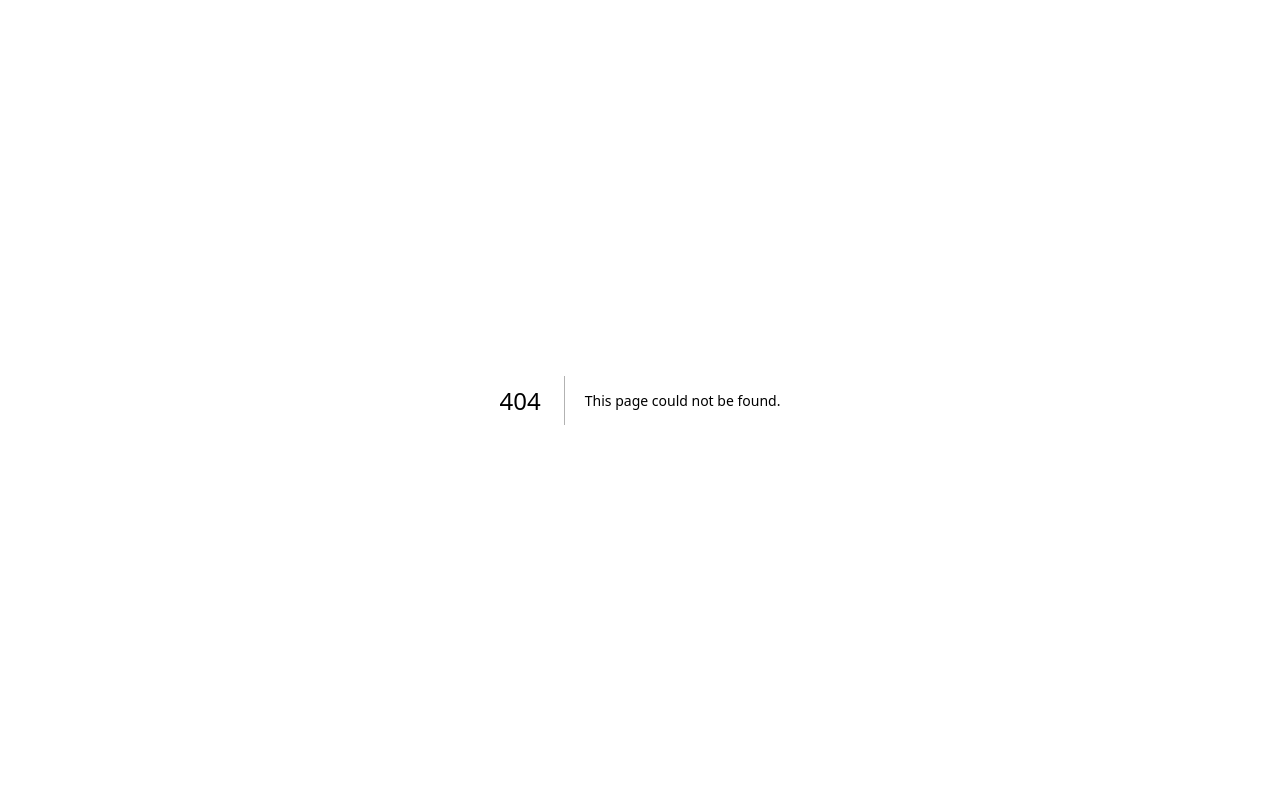
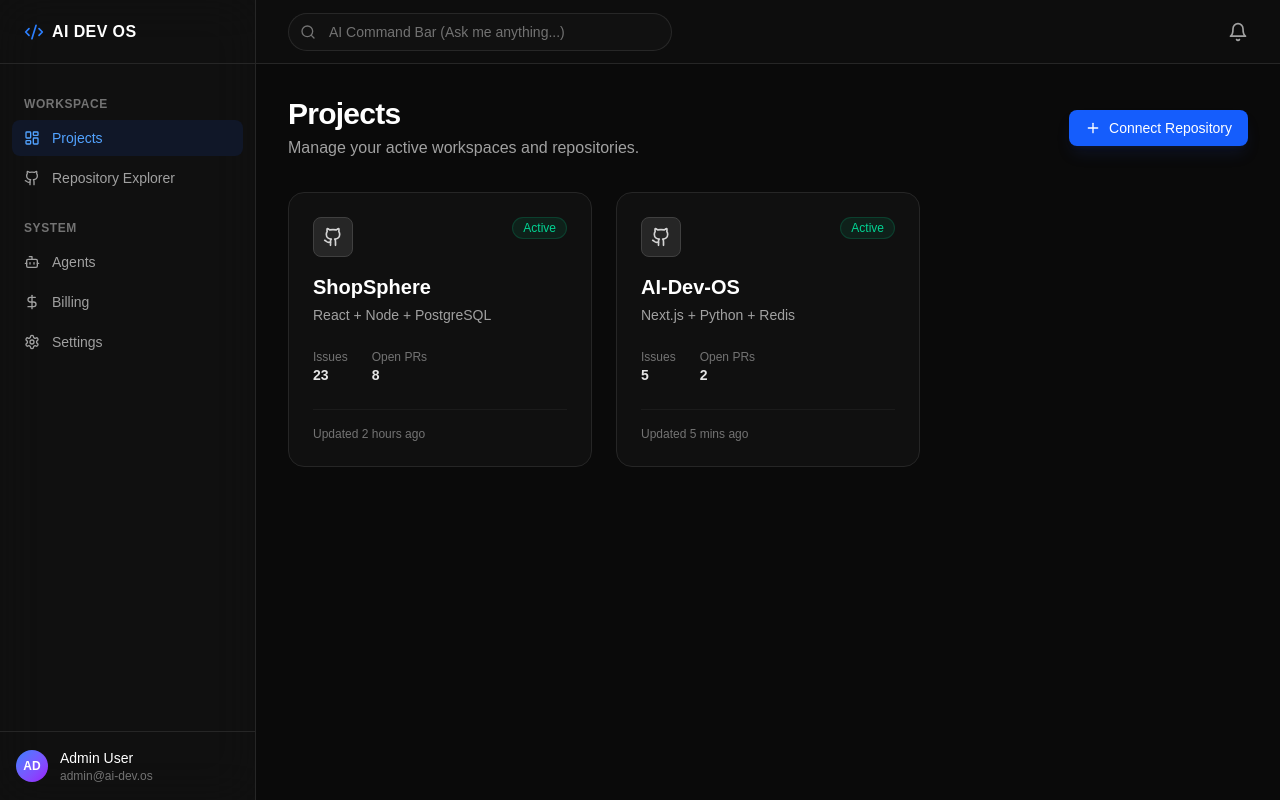
Before and after one commit to ktilak12/Ai-developers-OS, a Next.js app in the folder apps/web/: page /dashboard in a window 1280 px wide. Before the commit this address had no page. Built offline with nearby package versions, Linux system fonts and the light colour scheme.

Commit message:
feat(web): add projects overview card grid dashboard view

```diff
--- /dev/null
+++ b/apps/web/src/app/(dashboard)/dashboard/page.tsx
@@ -0,0 +1,80 @@
+import Link from "next/link";
+
+export default function ProjectsPage() {
+  const projects = [
+    {
+      id: "shop-sphere",
+      name: "ShopSphere",
+      tech: "React + Node + PostgreSQL",
+      issues: 23,
+      prs: 8,
+      status: "Active",
+      updatedAt: "2 hours ago"
+    },
+    {
+      id: "ai-dev-os",
+      name: "AI-Dev-OS",
+      tech: "Next.js + Python + Redis",
+      issues: 5,
+      prs: 2,
+      status: "Active",
+      updatedAt: "5 mins ago"
+    }
+  ];
+
+  return (
+    <div className="max-w-6xl mx-auto">
+      <div className="flex items-center justify-between mb-8">
+        <div>
+          <h1 className="text-3xl font-bold text-white tracking-tight">Projects</h1>
+          <p className="text-neutral-400 mt-1">Manage your active workspaces and repositories.</p>
+        </div>
+        <Link
+          href="/projects/new"
+          className="flex items-center gap-2 rounded-lg bg-blue-600 px-4 py-2 text-sm font-medium text-white hover:bg-blue-700 transition-colors shadow-lg shadow-blue-900/20"
+        >
+          <svg xmlns="http://www.w3.org/2000/svg" width="16" height="16" viewBox="0 0 24 24" fill="none" stroke="currentColor" strokeWidth="2" strokeLinecap="round" strokeLinejoin="round"><path d="M5 12h14"/><path d="M12 5v14"/></svg>
+          Connect Repository
+        </Link>
+      </div>
+
+      <div className="grid grid-cols-1 md:grid-cols-2 lg:grid-cols-3 gap-6">
+        {projects.map(project => (
+          <Link href={`/projects/${project.id}`} key={project.id} className="group relative overflow-hidden rounded-2xl border border-neutral-800 bg-neutral-900/50 p-6 hover:border-neutral-700 hover:bg-neutral-900 transition-all">
+            <div className="absolute top-0 right-0 p-4 opacity-0 group-hover:opacity-100 transition-opacity">
+              <svg xmlns="http://www.w3.org/2000/svg" width="20" height="20" className="text-neutral-500" viewBox="0 0 24 24" fill="none" stroke="currentColor" strokeWidth="2" strokeLinecap="round" strokeLinejoin="round"><path d="M5 12h14"/><path d="m12 5 7 7-7 7"/></svg>
+            </div>
+
+            <div className="flex items-start justify-between mb-4">
+              <div className="h-10 w-10 rounded-lg bg-neutral-800 border border-neutral-700 flex items-center justify-center text-neutral-300">
+                <svg xmlns="http://www.w3.org/2000/svg" width="20" height="20" viewBox="0 0 24 24" fill="none" stroke="currentColor" strokeWidth="2" strokeLinecap="round" strokeLinejoin="round"><path d="M15 22v-4a4.8 4.8 0 0 0-1-3.5c3 0 6-2 6-5.5.08-1.25-.27-2.48-1-3.5.28-1.15.28-2.35 0-3.5 0 0-1 0-3 1.5-2.64-.5-5.36-.5-8 0C6 2 5 2 5 2c-.3 1.15-.3 2.35 0 3.5A5.403 5.403 0 0 0 4 9c0 3.5 3 5.5 6 5.5-.39.49-.68 1.05-.85 1.65-.17.6-.22 1.23-.15 1.85v4"/><path d="M9 18c-4.51 2-5-2-7-2"/></svg>
+              </div>
+              <span className="inline-flex items-center rounded-full bg-emerald-500/10 px-2.5 py-0.5 text-xs font-medium text-emerald-400 border border-emerald-500/20">
+                {project.status}
+              </span>
+            </div>
+
+            <h3 className="text-xl font-bold text-white mb-1">{project.name}</h3>
+            <p className="text-sm text-neutral-400 mb-6">{project.tech}</p>
+
+            <div className="flex items-center gap-6 text-sm">
+              <div className="flex flex-col">
+                <span className="text-neutral-500 text-xs">Issues</span>
+                <span className="font-semibold text-neutral-200">{project.issues}</span>
+              </div>
+              <div className="flex flex-col">
+                <span className="text-neutral-500 text-xs">Open PRs</span>
+                <span className="font-semibold text-neutral-200">{project.prs}</span>
+              </div>
+            </div>
+
+            <div className="mt-6 pt-4 border-t border-neutral-800/50 text-xs text-neutral-500 flex justify-between items-center">
+              <span>Updated {project.updatedAt}</span>
+              <span className="text-blue-400 font-medium opacity-0 group-hover:opacity-100 transition-opacity">Open Workspace</span>
+            </div>
+          </Link>
+        ))}
+      </div>
+    </div>
+  );
+}
```
